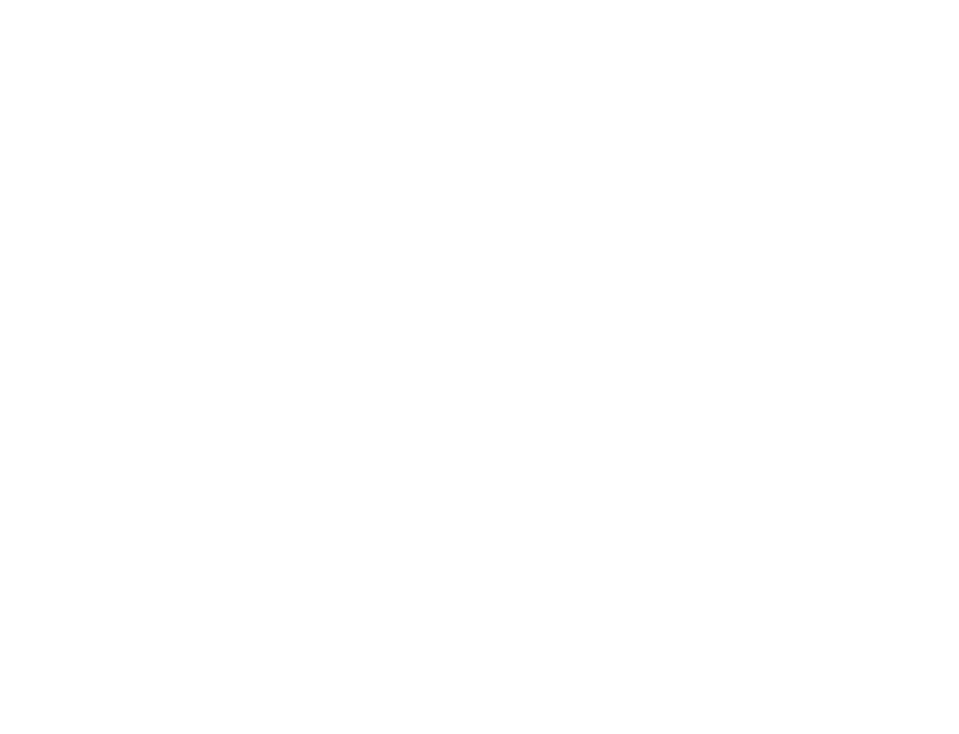
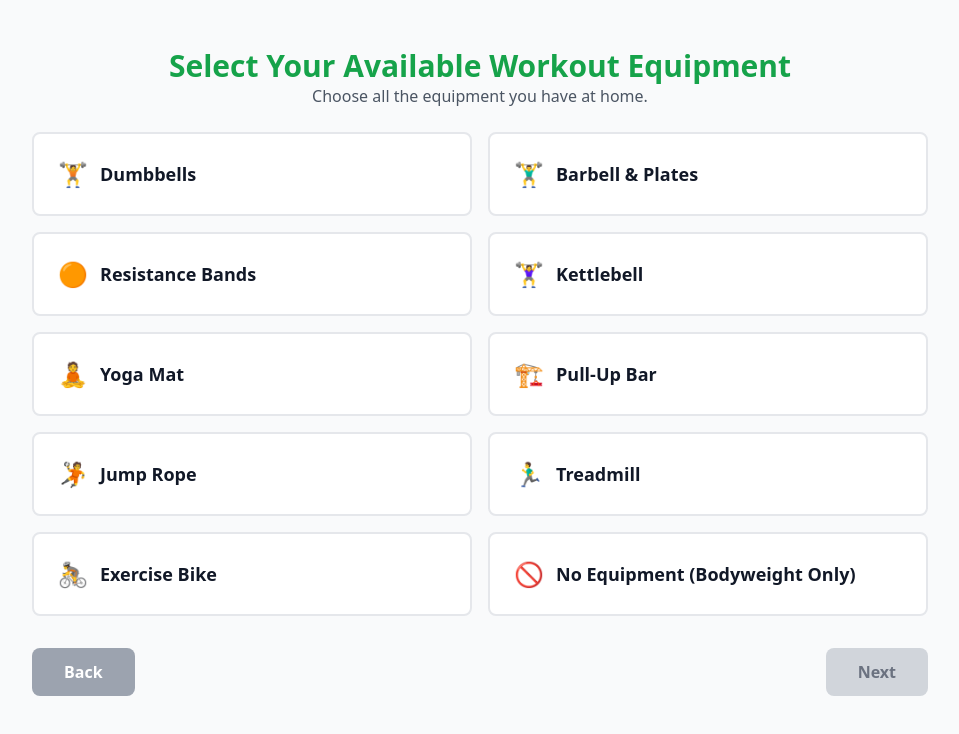
Before and after one commit to ygulabani/CUFit, a React (Create React App) app in the folder cu-fit-fe/: page /workout-equipment in a window 1280 px wide. Before the commit this address had no page. Shown: the top 734 px of the page, without its empty margins (160-1119 px from the left). Built offline with nearby package versions, Linux system fonts and the light colour scheme.

Commit message:
added get user's equipment page

```diff
--- a/cu-fit-fe/src/App.js
+++ b/cu-fit-fe/src/App.js
@@ -19,6 +19,7 @@
 import WorkoutMaster from "./pages/WorkoutMaster";
 import UserMealPlan from "./pages/UserMealPlan";
 import { Toaster } from "react-hot-toast";
+import WorkoutEquipment from "./pages/WorkoutEquipment";
 function App() {
   return (
     <Router>
@@ -43,6 +44,7 @@
         <Route path="/exercises-list" element={<ExercisesList />} />
         <Route path="/exercises-master" element={<WorkoutMaster />} />
         <Route path="/user-meal-plan" element={<UserMealPlan />} />
+        <Route path="/workout-equipment" element={<WorkoutEquipment />} />
       </Routes>
     </Router>
   );
--- a/cu-fit-fe/src/components/Header.jsx
+++ b/cu-fit-fe/src/components/Header.jsx
@@ -65,6 +65,12 @@
          >
            Exercise Routine
          </Link>
+         <Link
+           to="/workout-equipment"
+           className={`hover:text-green-100 transition-colors ${isActive("/workout-equipment")}`}
+          >
+           Workout Equipment
+         </Link>
 
 
         </nav> */}
--- a/cu-fit-fe/src/pages/ActivityLevelSelection.jsx
+++ b/cu-fit-fe/src/pages/ActivityLevelSelection.jsx
@@ -69,7 +69,7 @@
                 },
                 body: JSON.stringify({ activity_level: selectedLevel }),
             });
-            navigate("/exercise-routine");
+            navigate("/workout-equipment");
         } catch (error) {
             console.error("Error updating profile:", error);
         }
--- /dev/null
+++ b/cu-fit-fe/src/pages/WorkoutEquipment.jsx
@@ -0,0 +1,88 @@
+import { useState } from "react";
+import { useNavigate } from "react-router-dom";
+
+const equipmentOptions = [
+  { id: "dumbbells", name: "🏋️ Dumbbells" },
+  { id: "barbell", name: "🏋️‍♂️ Barbell & Plates" },
+  { id: "resistance-bands", name: "🟠 Resistance Bands" },
+  { id: "kettlebell", name: "🏋️‍♀️ Kettlebell" },
+  { id: "yoga-mat", name: "🧘 Yoga Mat" },
+  { id: "pull-up-bar", name: "🏗️ Pull-Up Bar" },
+  { id: "jump-rope", name: "🤾 Jump Rope" },
+  { id: "treadmill", name: "🏃‍♂️ Treadmill" },
+  { id: "exercise-bike", name: "🚴 Exercise Bike" },
+  { id: "none", name: "🚫 No Equipment (Bodyweight Only)" },
+];
+
+const WorkoutEquipment = () => {
+  const [selectedEquipment, setSelectedEquipment] = useState([]);
+  const navigate = useNavigate();
+
+  const handleSelect = (id) => {
+    if (selectedEquipment.includes(id)) {
+      setSelectedEquipment(selectedEquipment.filter((item) => item !== id));
+    } else {
+      setSelectedEquipment([...selectedEquipment, id]);
+    }
+  };
+
+  return (
+    <div className="min-h-screen bg-gray-50 py-12 px-4 sm:px-6 lg:px-8">
+      <div className="max-w-4xl mx-auto">
+        <div className="text-center mb-6">
+          <h1 className="text-3xl font-bold text-green-600">
+            Select Your Available Workout Equipment
+          </h1>
+          <p className="text-gray-600">
+            Choose all the equipment you have at home.
+          </p>
+        </div>
+
+        {/* Equipment Selection */}
+        <div className="grid grid-cols-1 md:grid-cols-2 gap-4">
+          {equipmentOptions.map((equipment) => (
+            <button
+              key={equipment.id}
+              onClick={() => handleSelect(equipment.id)}
+              className={`p-6 rounded-lg border-2 transition-all duration-200 hover:shadow-lg text-left flex items-center gap-3
+                ${
+                  selectedEquipment.includes(equipment.id)
+                    ? "border-green-500 bg-green-50"
+                    : "border-gray-200 bg-white hover:border-green-300"
+                }
+              `}
+            >
+              <span className="text-2xl">{equipment.name.split(" ")[0]}</span>
+              <h3 className="text-lg font-semibold text-gray-900">
+                {equipment.name.split(" ").slice(1).join(" ")}
+              </h3>
+            </button>
+          ))}
+        </div>
+
+        {/* Navigation Buttons */}
+        <div className="mt-8 flex justify-between">
+          <button
+            onClick={() => navigate("/previous-page")} // Replace with actual previous route
+            className="bg-gray-400 text-white px-8 py-3 rounded-lg font-semibold hover:bg-gray-500 transition-colors duration-200"
+          >
+            Back
+          </button>
+          <button
+            onClick={() => navigate("/exercise-routine")} // Replace with actual next route
+            className={`px-8 py-3 rounded-lg font-semibold transition-colors duration-200 ${
+              selectedEquipment.length > 0
+                ? "bg-green-500 text-white hover:bg-green-600"
+                : "bg-gray-300 text-gray-500 cursor-not-allowed"
+            }`}
+            disabled={selectedEquipment.length === 0}
+          >
+            Next
+          </button>
+        </div>
+      </div>
+    </div>
+  );
+};
+
+export default WorkoutEquipment;
```
Also changed, not shown: 2 other files (tests, documents, lock files or other folders).
